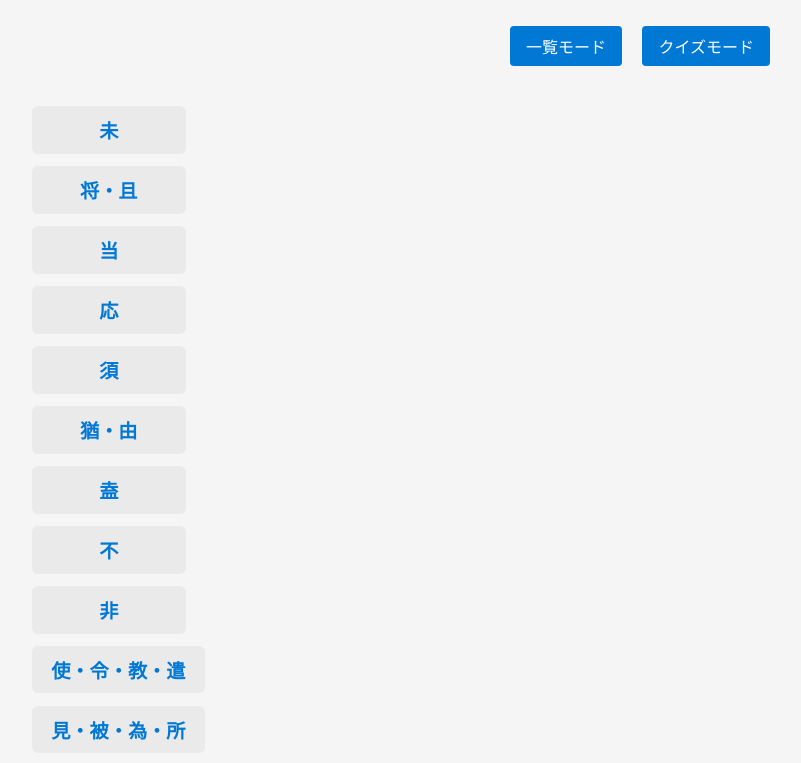
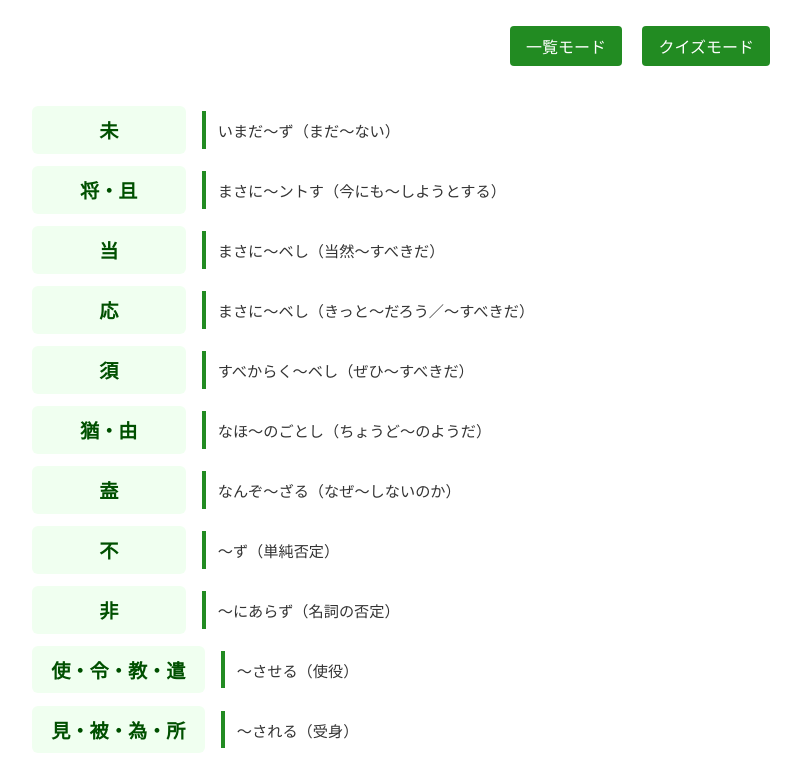
Before and after one commit to motsuyaki/kanbun, a plain HTML site: page index.html in a window 1280 px wide. Shown: the part 97-860 px from the top of the page, without its empty margins (0-801 px from the left). Drawn offline with Linux system fonts and the light colour scheme.

Commit message:
Add files via upload

```diff
--- a/index.html
+++ b/index.html
@@ -8,12 +8,13 @@
     body {
       font-family: sans-serif;
       padding: 1em;
-      background: #f5f5f5;
+      background: #ffffff;
       margin: 0;
     }
     h1 {
       margin-bottom: 1em;
       text-align: center;
+      color: #005000;
     }
     .mode-switch {
       text-align: center;
@@ -24,7 +25,7 @@
       margin: 0.5em;
       border: none;
       border-radius: 4px;
-      background: #0078d4;
+      background: #228b22;
       color: white;
       cursor: pointer;
       font-size: 1em;
@@ -41,33 +42,32 @@
       align-items: center;
       gap: 1em;
       margin-bottom: 0.8em;
+      flex-wrap: wrap;
     }
     .item {
       font-size: 1.2em;
       padding: 0.5em 1em;
       border-radius: 6px;
-      cursor: pointer;
       font-weight: bold;
-      color: #0078d4;
-      background: #eaeaea;
+      color: #005000;
+      background: #f0fff0;
       min-width: 6em;
       text-align: center;
     }
     .meaning {
       flex: 1;
       padding: 0.5em 0.8em;
-      background: #fff;
-      border-left: 4px solid #0078d4;
+      background: #ffffff;
+      border-left: 4px solid #228b22;
       font-size: 0.95em;
       color: #333;
-      display: none;
       white-space: pre-wrap;
     }
 
     #quizMode {
       display: none;
       height: 70vh;
-      background: linear-gradient(to bottom, #e0f0ff, #ffffff);
+      background: linear-gradient(to bottom, #f0fff0, #ffffff);
       border-radius: 16px;
       box-shadow: inset 0 0 20px rgba(0,0,0,0.05);
       font-size: 2em;
@@ -84,11 +84,11 @@
       padding: 1em 2em;
       width: 100%;
       max-width: 600px;
-      background: #fff;
+      background: #ffffff;
       border-radius: 16px;
       box-shadow: 0 4px 12px rgba(0,0,0,0.1);
       font-size: 1.8em;
-      color: #0078d4;
+      color: #005000;
       margin-bottom: 1em;
     }
   </style>
@@ -139,7 +139,6 @@
       quizDiv.style.display = mode === "quiz" ? "flex" : "none";
     }
 
-    // 一覧モード表示
     syntaxList.forEach(item => {
       const row = document.createElement("div");
       row.className = "row";
@@ -152,16 +151,11 @@
       meaning.className = "meaning";
       meaning.textContent = item.meaning;
 
-      btn.onclick = () => {
-        meaning.style.display = meaning.style.display === "none" ? "block" : "none";
-      };
-
       row.appendChild(btn);
       row.appendChild(meaning);
       listDiv.appendChild(row);
     });
 
-    // クイズモード表示
     function showQuiz(index) {
       const item = syntaxList[index];
       quizDisplay.textContent = `「${item.pattern}」`;
@@ -191,7 +185,7 @@
     quizDisplay.addEventListener("touchstart", showAnswer);
     quizDisplay.addEventListener("mousedown", showAnswer);
 
-    showQuiz(currentIndex); // 初期表示
+    showQuiz(currentIndex);
   </script>
 </body>
 </html>
```
